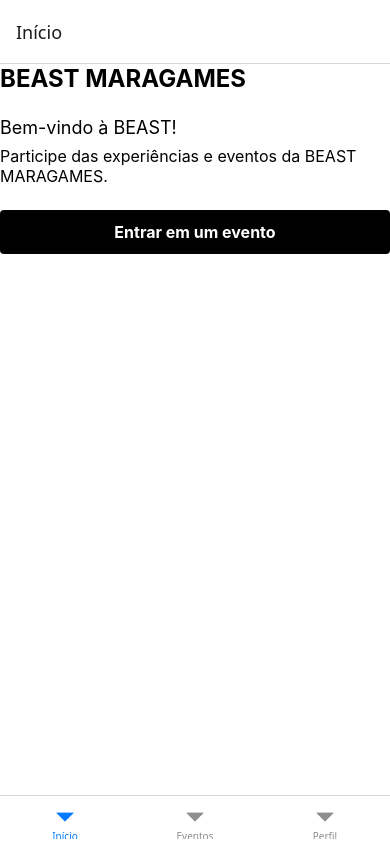
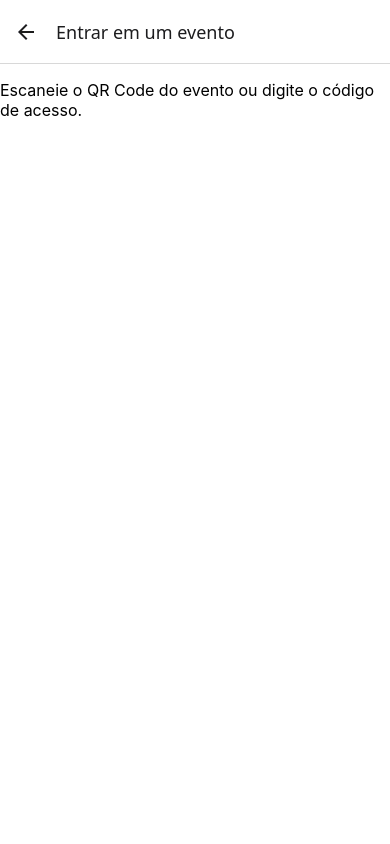
Before and after one commit to JaviDansen/ProgramacaoMobile, a React Native app: screen /EventEntry in a window 390 px wide. Built offline with nearby package versions, Linux system fonts and the light colour scheme.

Commit message:
feat: adiciona fluxo inicial de entrada em evento

```diff
--- a/App.js
+++ b/App.js
@@ -2,6 +2,7 @@
 import { createNativeStackNavigator } from '@react-navigation/native-stack';
 
 import MainTabs from './navigation/MainTabs';
+import EventEntryScreen from './screens/EventEntryScreen';
 
 const Stack = createNativeStackNavigator();
 
@@ -10,6 +11,11 @@
     <NavigationContainer>
       <Stack.Navigator screenOptions={{ headerShown: false }}>
         <Stack.Screen name="MainTabs" component={MainTabs} />
+        <Stack.Screen
+          name="EventEntry"
+          component={EventEntryScreen}
+          options={{ headerShown: true, title: 'Entrar em um evento' }}
+        />
       </Stack.Navigator>
     </NavigationContainer>
   );
--- /dev/null
+++ b/screens/EventEntryScreen.js
@@ -0,0 +1,23 @@
+import { SafeAreaView, StyleSheet, Text } from 'react-native';
+
+export default function EventEntryScreen() {
+  return (
+    <SafeAreaView style={styles.container}>
+      <Text style={styles.description}>
+        Escaneie o QR Code do evento ou digite o código de acesso.
+      </Text>
+    </SafeAreaView>
+  );
+}
+
+const styles = StyleSheet.create({
+  container: {
+    flex: 1,
+    backgroundColor: '#fff',
+    padding: 24,
+  },
+  description: {
+    fontSize: 16,
+    marginTop: 16,
+  },
+});
--- a/screens/HomeScreen.js
+++ b/screens/HomeScreen.js
@@ -1,7 +1,7 @@
 import { StatusBar } from 'expo-status-bar';
 import { Pressable, SafeAreaView, StyleSheet, Text } from 'react-native';
 
-export default function HomeScreen() {
+export default function HomeScreen({ navigation }) {
   return (
     <SafeAreaView style={styles.container}>
       <Text style={styles.title}>BEAST MARAGAMES</Text>
@@ -9,7 +9,10 @@
       <Text style={styles.description}>
         Participe das experiências e eventos da BEAST MARAGAMES.
       </Text>
-      <Pressable style={styles.eventButton}>
+      <Pressable
+        style={styles.eventButton}
+        onPress={() => navigation.navigate('EventEntry')}
+      >
         <Text style={styles.eventButtonText}>Entrar em um evento</Text>
       </Pressable>
       <StatusBar style="dark" />
```
